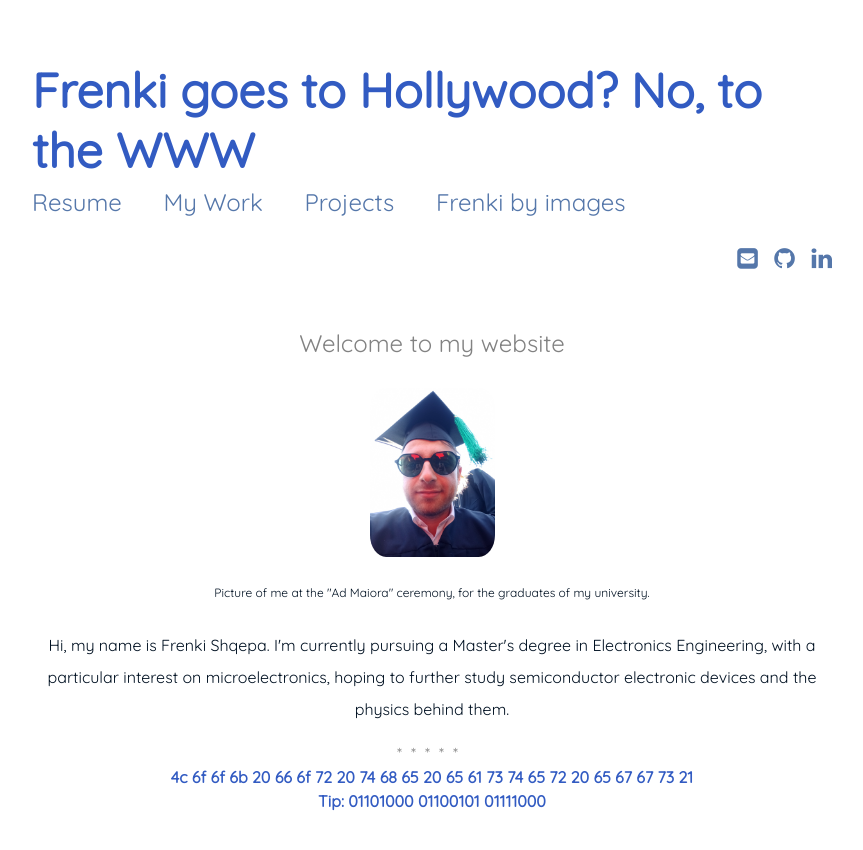
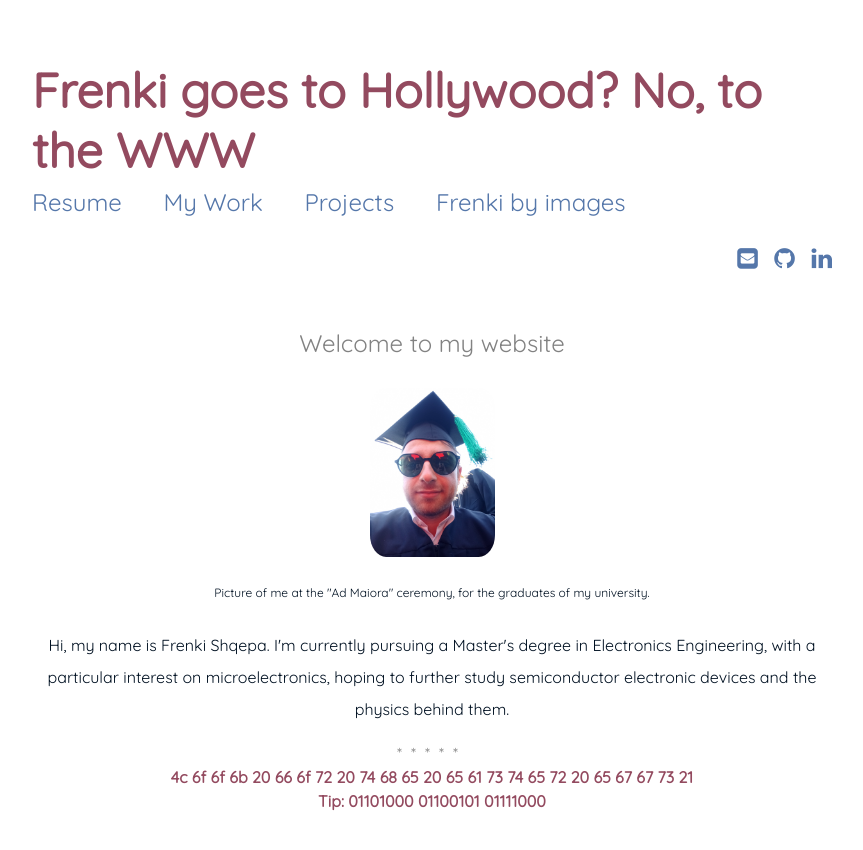
Before and after one commit to FreShq99/frenkishqepa.com, a Jekyll site: the page built from index.md, in a window 1280 px wide. Shown: the top 850 px of the page, without its empty margins (208-1071 px from the left). Built offline with Jekyll 4.4.1, drawn with Linux system fonts in a browser that asks for light colours.

Commit message:
Update main.css
changed color to 934A5F

```diff
--- a/assets/css/main.css
+++ b/assets/css/main.css
@@ -42,7 +42,7 @@
       font-weight: 400; }
 
   strong {
-    color: #325bc2; }
+    color: #934A5F; }
 
   .wrapper {
     max-width: 800px;
@@ -58,7 +58,7 @@
   .logo {
     font-size: 300%;
     font-weight: 700;
-    color: #325bc2;
+    color: #934A5F;
     display: block; }
 
   .menu {
```
